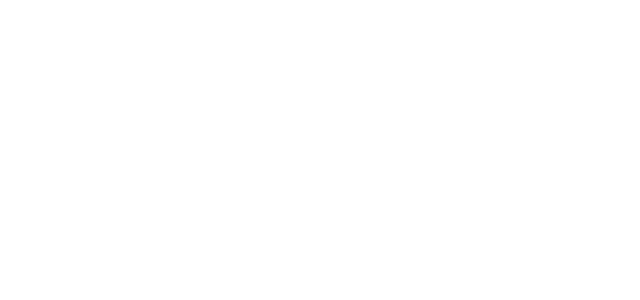
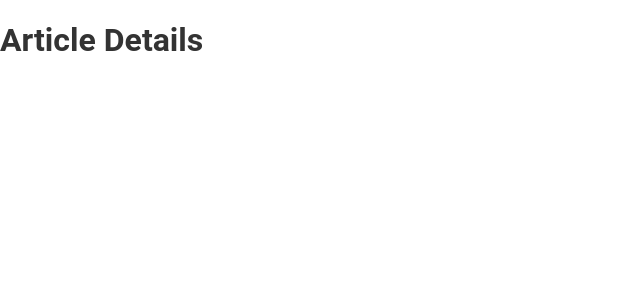
Before and after one commit to sanketwakhare/blogs-frontend, a React (Create React App) app: page /article/1 in a window 1280 px wide. Before the commit this address had no page. Shown: the top 300 px of the page, without its empty margins (0-640 px from the left). Built offline with nearby package versions, Linux system fonts and the light colour scheme.

Commit message:
add route to article details

```diff
--- a/src/App.js
+++ b/src/App.js
@@ -1,9 +1,11 @@
+import ArticleDetails from "./components/article/ArticleDetails";
 import ComponentsStories from "./stories/Components.stories";
-import { Route, Routes } from 'react-router-dom';
+import { Route, Routes } from "react-router-dom";
 const App = () => {
   return (
     <Routes>
       <Route path="/" element={<ComponentsStories />}></Route>
+      <Route path="/article/:articleId" element={<ArticleDetails />}></Route>
     </Routes>
   );
 };
--- /dev/null
+++ b/src/components/article/ArticleDetails.jsx
@@ -0,0 +1,9 @@
+import React from "react";
+
+const ArticleDetails = () => {
+  return <div>
+    <h1>Article Details</h1>
+  </div>;
+};
+
+export default ArticleDetails;
```
Also changed, not shown: src/components/ui/card/ArticleSummaryCard.js (+5 -2 lines), 1 other file (tests, documents, lock files or other folders).
